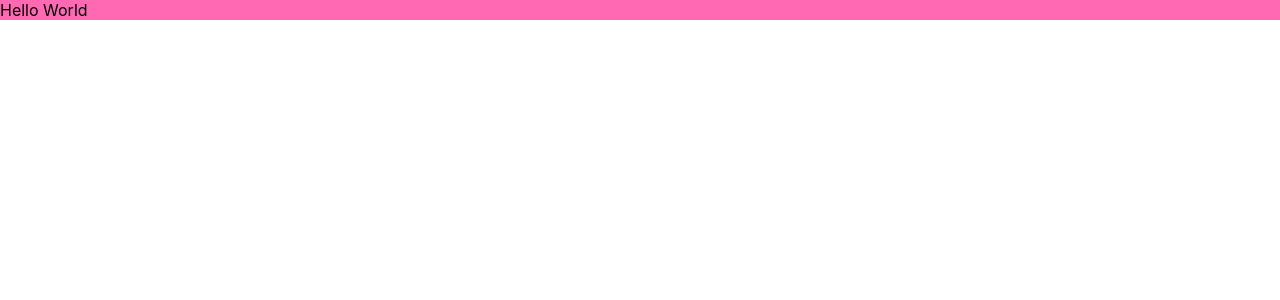
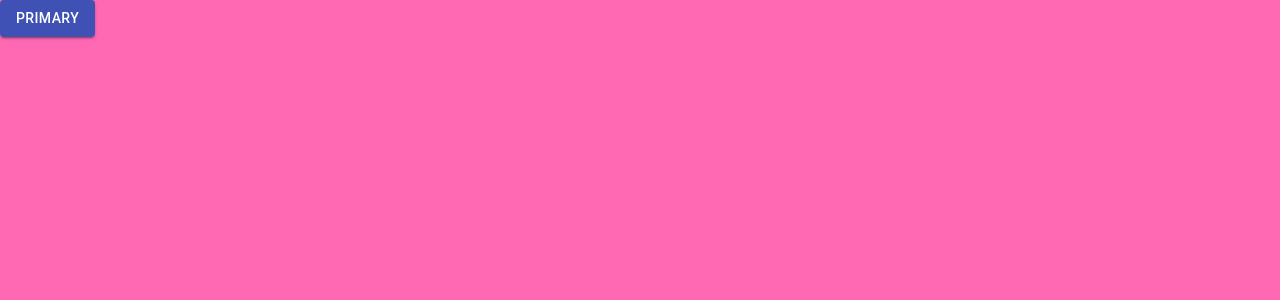
Before and after one commit to ybaidiuk/react-tutorial, a JavaScript app: page / in a window 1280 px wide. Shown: the top 300 px of the page. Built offline with nearby package versions, Linux system fonts and the light colour scheme; the HTML template or start-up script is replaced by a standard one.

Commit message:
add Material-UI lib

```diff
--- a/package.json
+++ b/package.json
@@ -10,6 +10,7 @@
   },
   "dependencies": {
     "@emotion/core": "^10.0.15",
+    "@material-ui/core": "^4.3.2",
     "react": "^16.9.0",
     "react-dom": "^16.9.0",
     "react-scripts": "3.1.1"
--- a/src/App.js
+++ b/src/App.js
@@ -1,13 +1,17 @@
 /** @jsx jsx */
 import {css, jsx} from '@emotion/core'
+import Button from '@material-ui/core/Button'
 
 function App() {
   return (
     <div
       css={css`
+        height: 900px;
         background-color: hotpink;
       `}>
-      Hello World
+      <Button variant='contained' color='primary'>
+        Primary
+      </Button>
     </div>
   )
 }
```
Also changed, not shown: 1 other file (tests, documents, lock files or other folders).
